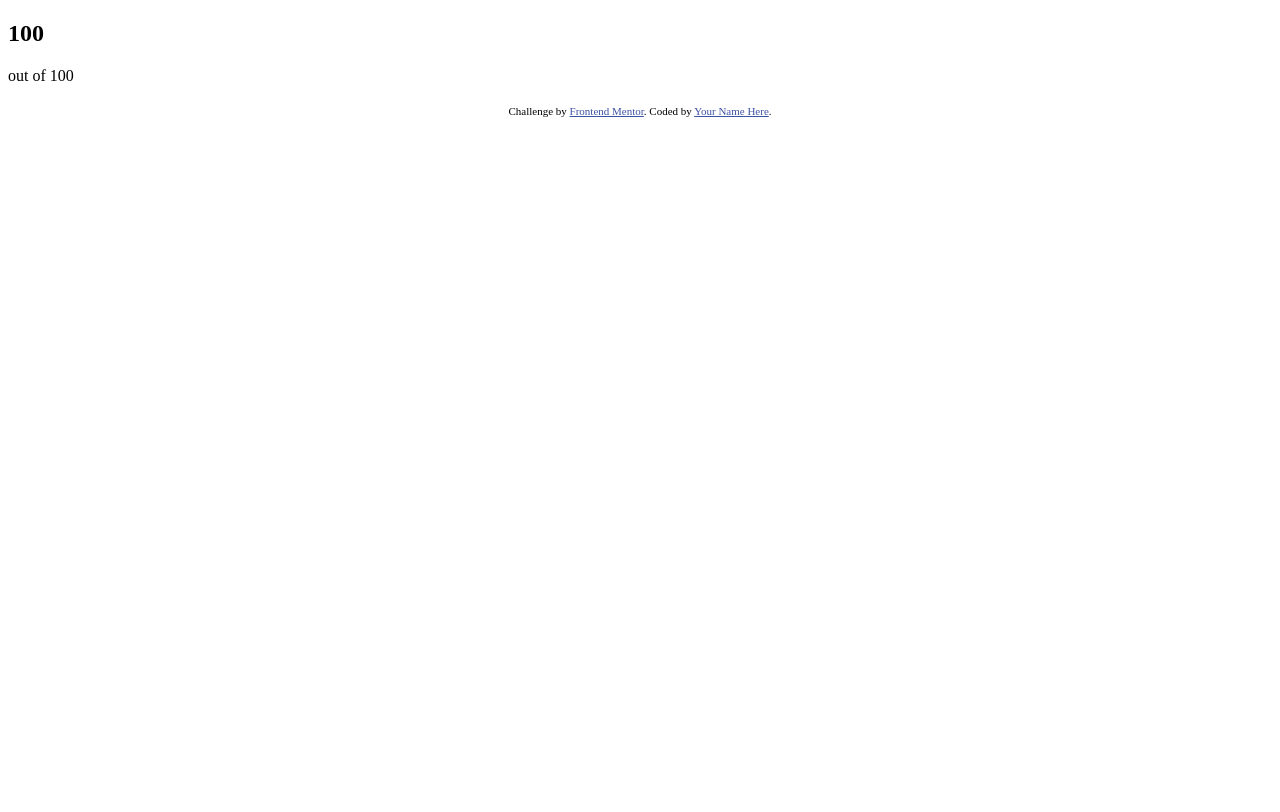
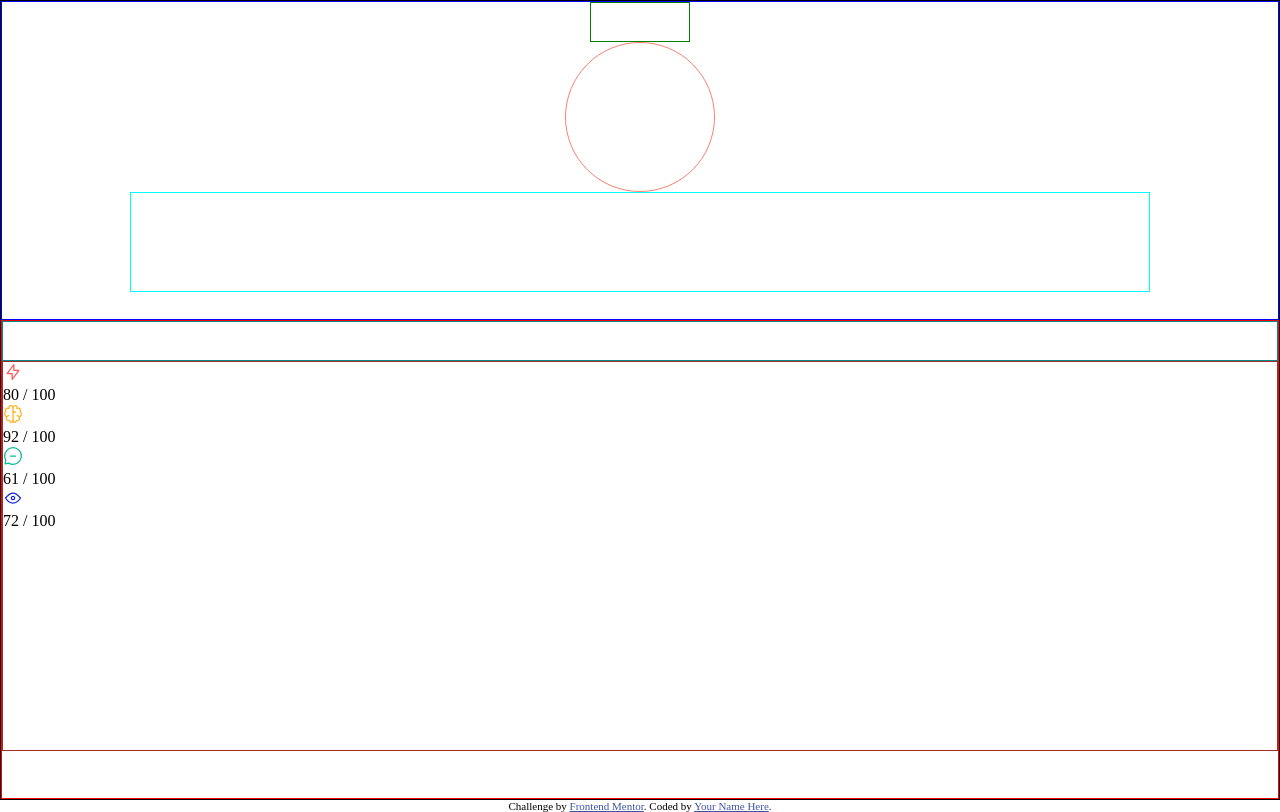
Before and after one commit to vandaminator/results-summary-component-, a plain HTML site: page index.html in a window 1280 px wide. Drawn offline with Linux system fonts and the light colour scheme.

Commit message:
update improved layout

```diff
--- a/index.html
+++ b/index.html
@@ -11,6 +11,7 @@
       sizes="32x32"
       href="./assets/images/favicon-32x32.png"
     />
+    <link rel="stylesheet" href="style.css" />
 
     <title>Frontend Mentor | Results summary component</title>
 
@@ -30,8 +31,8 @@
       <section class="top">
         <p class="your-title"></p>
         <div class="result-box">
-          <h2 class="result">100</h2>
-          <p class="out_of">out of 100</p>
+          <h2 class="result"></h2>
+          <p class="out_of"></p>
         </div>
         <div class="result-text">
           <h2 class="result-word"></h2>
@@ -40,7 +41,24 @@
       </section>
       <section class="bottom">
         <h3 class="summary"></h3>
-        <section class="category"></section>
+        <section class="category">
+          <div class="category-item reaction">
+            <img src="./assets/images/icon-reaction.svg" alt="reaction" />
+            <p class="score">80 / 100</p>
+          </div>
+          <div class="category-item memory">
+            <img src="./assets/images/icon-memory.svg" alt="memory" />
+            <p class="score">92 / 100</p>
+          </div>
+          <div class="category-item verbal">
+            <img src="./assets/images/icon-verbal.svg" alt="verbal" />
+            <p class="score">61 / 100</p>
+          </div>
+          <div class="category-item visual">
+            <img src="./assets/images/icon-visual.svg" alt="visual" />
+            <p class="score">72 / 100</p>
+          </div>
+        </section>
         <div class="continue_btn"></div>
       </section>
     </main>
--- /dev/null
+++ b/style.css
@@ -0,0 +1,84 @@
+* {
+  box-sizing: border-box;
+  margin: 0;
+  padding: 0;
+}
+
+/*
+******************************************
+MAIN SECTIONS
+******************************************
+*/
+
+main {
+  border: 1px solid black;
+  height: 800px;
+  width: 100%;
+}
+
+.top {
+  border: 1px solid blue;
+  height: 40%;
+  width: 100%;
+}
+
+.bottom {
+  border: 1px solid red;
+  height: 60%;
+  width: 100%;
+}
+
+/*
+******************************************
+TOP ITEMS
+******************************************
+*/
+
+.top {
+  display: flex;
+  align-items: center;
+  flex-direction: column;
+}
+
+.your-title {
+  width: 100px;
+  height: 40px;
+  border: 1px solid green;
+}
+
+.result-box {
+  width: 150px;
+  height: 150px;
+  border: 1px solid salmon;
+  border-radius: 50%;
+}
+
+.result-text {
+  width: 80%;
+  height: 100px;
+  border: 1px solid aqua;
+}
+
+/*
+******************************************
+BOTTOM ITEMS
+******************************************
+*/
+
+.summary {
+  width: 100%;
+  height: 40px;
+  border: 1px solid darkcyan;
+}
+
+.category {
+  width: 100%;
+  height: 390px;
+  border: 1px solid brown;
+}
+
+.continue-btn {
+  width: 100%;
+  height: 40px;
+  border: 1px solid blue;
+}
```
